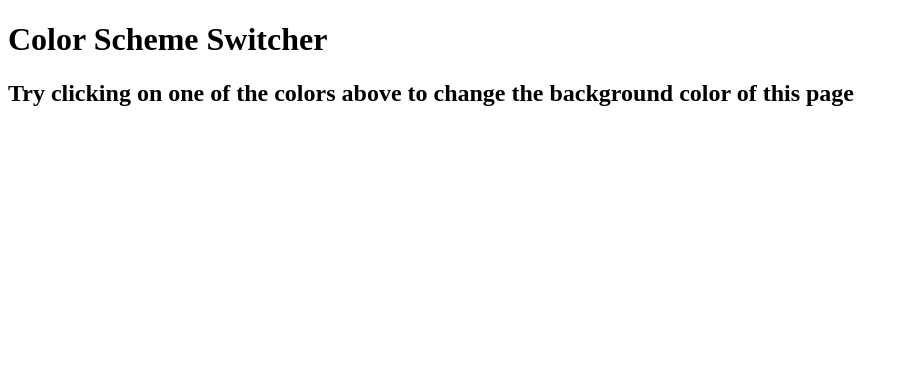
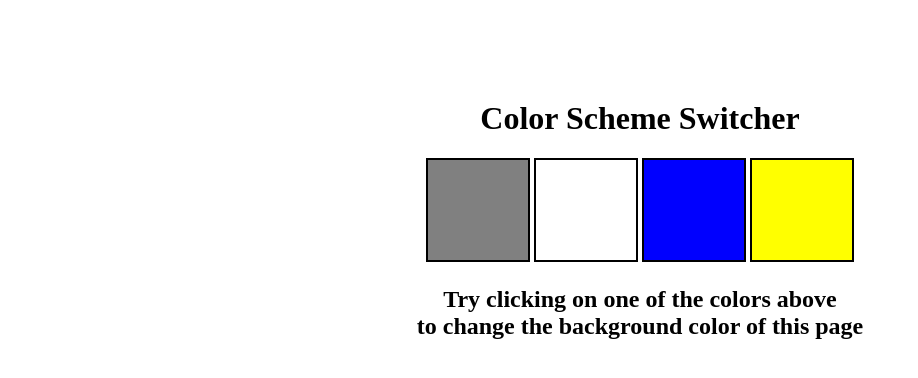
Before and after one commit to sagartomar17/Colour-change-project, a plain HTML site: page index.html in a window 1280 px wide. Shown: the whole page, without its empty margins (0-918 px from the left). Drawn offline with Linux system fonts and the light colour scheme.

Commit message:
update file

```diff
--- a/style.css
+++ b/style.css
@@ -0,0 +1,29 @@
+html{
+  margin: 0;
+}
+span{
+  display: block;
+}
+.canvas{
+  margin: 100px auto 100px;
+  width: 80%;
+  text-align: center;
+}
+.button{
+  width: 100px;
+  height: 100px;
+  border: 2px solid black;
+  display: inline-block;
+}
+#grey{
+  background: gray;
+}
+#white{
+  background: white;
+}
+#blue{
+  background: blue;
+}
+#yellow{
+  background: yellow;
+}
```
Also changed, not shown: index.html (+3 -2 lines).
